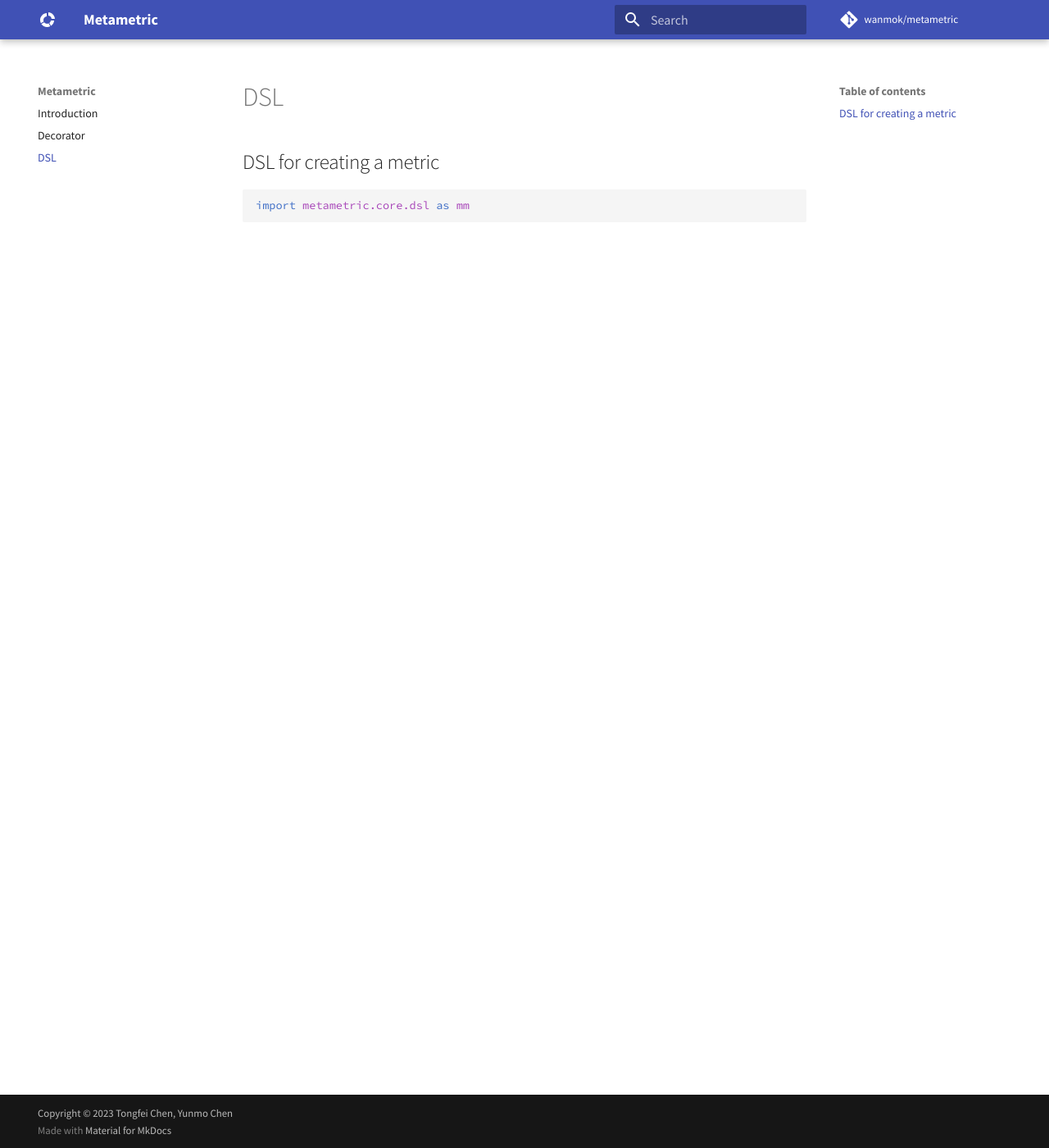
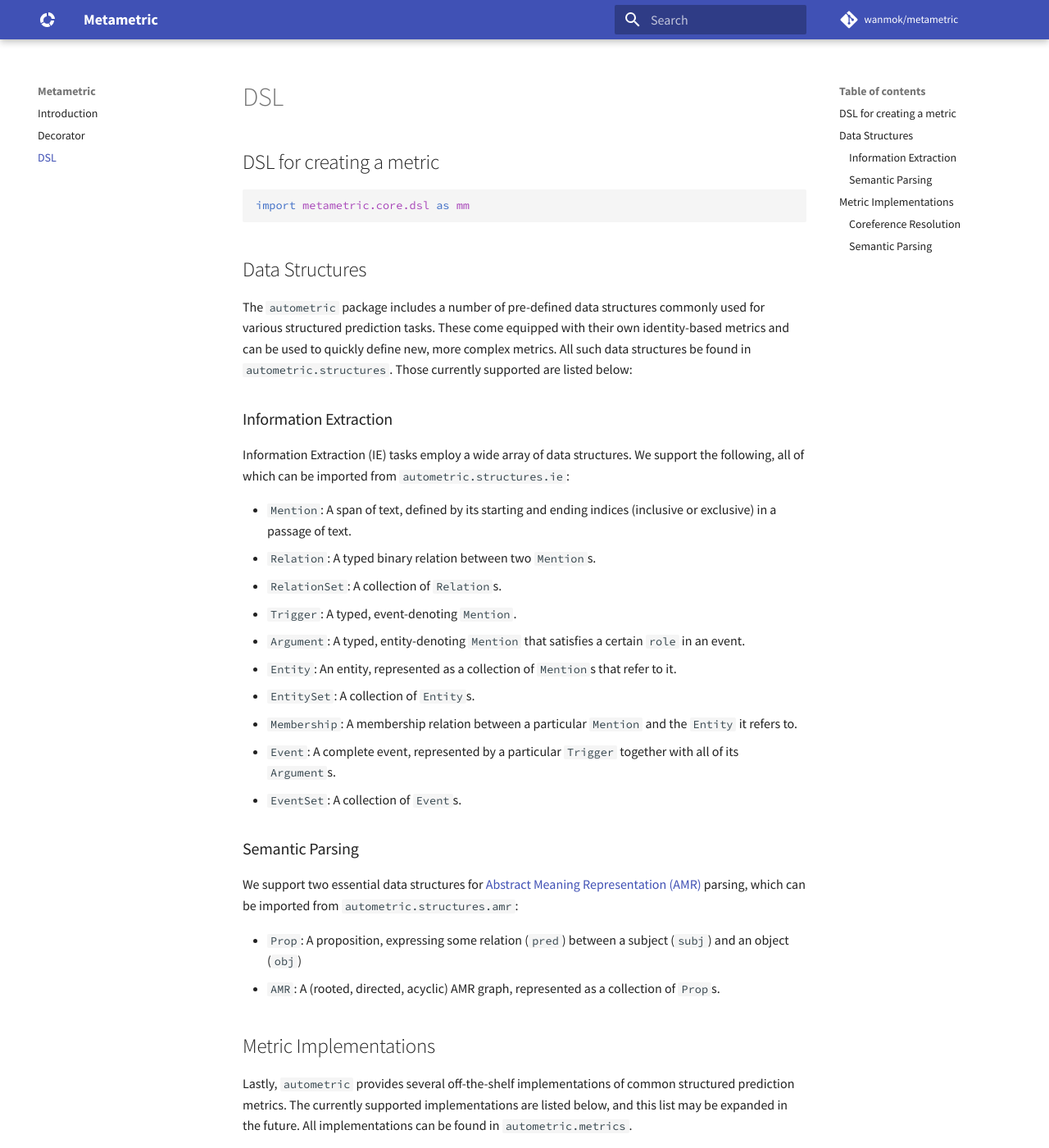
Before and after one commit to wanmok/metametric, an MkDocs documentation site: the page built from docs/dsl.md, in a window 1280 px wide and 1400 px high. Shown: the whole window at 82% size. Built offline with MkDocs 1.6.1 and Material for MkDocs 9.7.7, drawn with Linux system fonts in a browser that asks for light colours; comment, search, counter and statistics services are not loaded; some of the changed text lies outside the part shown.

Commit message:
add descriptions of data structures and metric implementations to dsl.md

````diff
--- a/docs/dsl.md
+++ b/docs/dsl.md
@@ -3,3 +3,42 @@
 ```python
 import metametric.core.dsl as mm
 ```
+
+## Data Structures
+
+The `autometric` package includes a number of pre-defined data structures commonly used for various structured prediction tasks. These come equipped with their own identity-based metrics and can be used to quickly define new, more complex metrics. All such data structures be found in `autometric.structures`. Those currently supported are listed below:
+
+### Information Extraction
+
+Information Extraction (IE) tasks employ a wide array of data structures. We support the following, all of which can be imported from `autometric.structures.ie`:
+
+- `Mention`: A span of text, defined by its starting and ending indices (inclusive or exclusive) in a passage of text.
+- `Relation`: A typed binary relation between two `Mention`s.
+- `RelationSet`: A collection of `Relation`s.
+- `Trigger`: A typed, event-denoting `Mention`.
+- `Argument`: A typed, entity-denoting `Mention` that satisfies a certain `role` in an event.
+- `Entity`: An entity, represented as a collection of `Mention`s that refer to it.
+- `EntitySet`: A collection of `Entity`s.
+- `Membership`: A membership relation between a particular `Mention` and the `Entity` it refers to.
+- `Event`: A complete event, represented by a particular `Trigger` together with all of its `Argument`s.
+- `EventSet`: A collection of `Event`s.
+
+### Semantic Parsing
+
+We support two essential data structures for [Abstract Meaning Representation (AMR)](https://aclanthology.org/W13-2322/) parsing, which can be imported from `autometric.structures.amr`:
+
+- `Prop`: A proposition, expressing some relation (`pred`) between a subject (`subj`) and an object (`obj`)
+- `AMR`: A (rooted, directed, acyclic) AMR graph, represented as a collection of `Prop`s.
+
+
+## Metric Implementations
+
+Lastly, `autometric` provides several off-the-shelf implementations of common structured prediction metrics. The currently supported implementations are listed below, and this list may be expanded in the future. All implementations can be found in `autometric.metrics`.
+
+### Coreference Resolution
+
+We support three of the most widely used metrics for coreference resolution, including [$\text{MUC}$](https://aclanthology.org/M95-1005/) (`muc`), [$B^3$](https://citeseerx.ist.psu.edu/document?repid=rep1&type=pdf&doi=ccdacc60d9d68dfc1f94e7c68bd56646c000e4ab) (`b_cubed_precision`, `b_cubed_recall`), [$\text{CEAF}_{\phi_4}$](https://aclanthology.org/H05-1004/) (`ceaf_phi4`), as well as a metric suite (`coref_suite`) that includes all of these, plus the commonly reported average of all three. These metrics can be imported from `autometric.metrics.coref`.
+
+### Semantic Parsing
+
+We support the standard [Smatch score](https://aclanthology.org/P13-2131/) (`s_match`) for semantic parsing &mdash; most commonly used for AMR parsing. `s_match` can be imported from `autometrics.metrics.semantic_parsing`.
````
